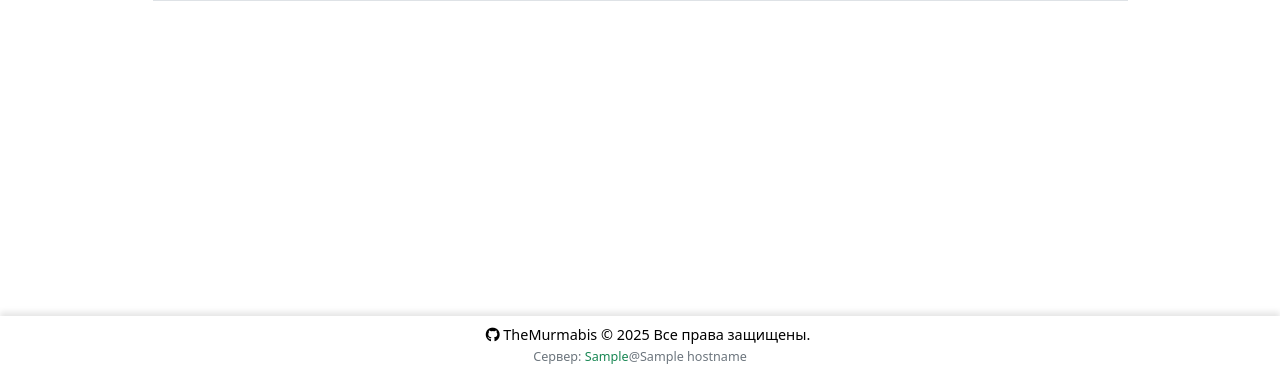
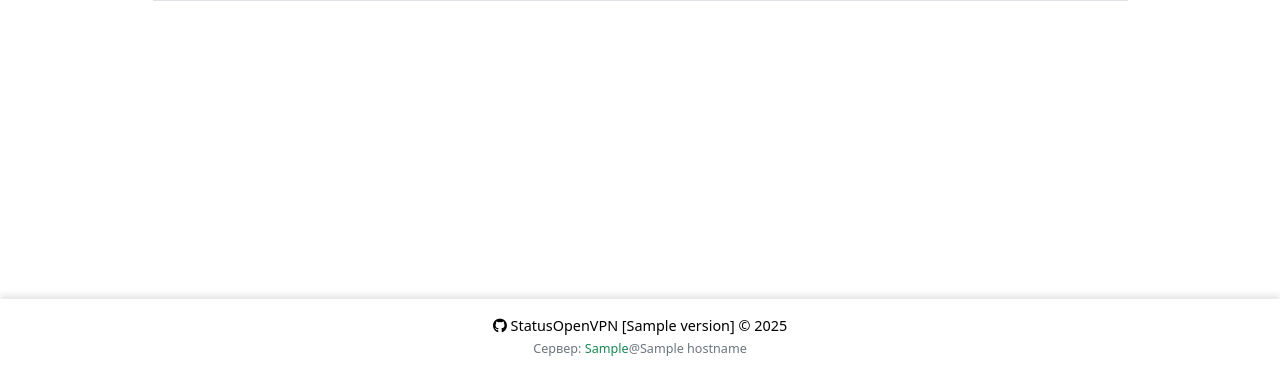
Before and after one commit to TheMurmabis/StatusOpenVPN, a Python web app: template templates/wg.html in a window 1280 px wide. Shown: the part 425-800 px from the top of the page. Run offline with Jinja, Linux system fonts and the light colour scheme; the template is opened without the code that fills it: most values are stand-ins (such as "Sample title", 1, 10 or a date in 2020); some libraries are stand-ins or nearby versions.

Commit message:
Fix_250408

```diff
--- a/templates/base.html
+++ b/templates/base.html
@@ -8,7 +8,7 @@
     <link rel="icon" href="{{ url_for('static', filename='favicon.ico') }}" type="image/x-icon">
     <link rel="stylesheet" href="https://cdn.jsdelivr.net/npm/bootstrap@5.0.2/dist/css/bootstrap.min.css">
     <link rel="stylesheet" href="{{ url_for('static', filename='css/main.css') }}">
-    <link rel="stylesheet" href="https://cdnjs.cloudflare.com/ajax/libs/font-awesome/6.0.0-beta3/css/all.min.css">
+    <link rel="stylesheet" href="https://cdn.jsdelivr.net/npm/@fortawesome/fontawesome-free@6.0.0-beta3/css/all.min.css">
     <link rel="stylesheet" href="https://cdn.jsdelivr.net/npm/bootstrap-icons@1.10.3/font/bootstrap-icons.css">
 </head>
 
@@ -77,20 +77,22 @@
             </main>
         </div>
     </div>
-    <footer class="text-center py-2 mt-4">
-        <div>
-            <a href="https://github.com/TheMurmabis/StatusOpenVPN" class="ms-3" target="_blank"
-                rel="noopener noreferrer">
-                <i class="fab fa-github"></i> TheMurmabis
-            </a> © 2025 Все права защищены.
+    <footer class="py-3 mt-4">
+        <div class="container text-center">
+            <div class="mb-1">
+                <a href="https://github.com/TheMurmabis/StatusOpenVPN" target="_blank" rel="noopener noreferrer" class="text-decoration-none text-reset">
+                    <i class="fab fa-github"></i> StatusOpenVPN [{{ version }}]</span>
+                </a>
+                © 2025
+            </div>
+            <div class="small text-muted">
+                Сервер: <span class="text-success">{{ server_ip }}</span>@{{ hostname }}
+            </div>
         </div>
-        <span class="text-center text-muted small">Сервер: <span class="text-success">{{server_ip}}</span>@{{ hostname }}
     </footer>
 
     <script src="https://cdn.jsdelivr.net/npm/bootstrap@5.0.2/dist/js/bootstrap.bundle.min.js"></script>
     <script src="https://unpkg.com/feather-icons"></script>
-    <script src="https://code.jquery.com/jquery-3.5.1.slim.min.js"></script>
-    <script src="https://stackpath.bootstrapcdn.com/bootstrap/4.5.2/js/bootstrap.min.js"></script>
     <script>feather.replace();</script>
     <script src="{{ url_for('static', filename='js/base.js') }}"></script>
 
--- a/templates/login.html
+++ b/templates/login.html
@@ -55,8 +55,8 @@
   <footer class="text-center py-3 mt-4">
     <div>
       <a href="https://github.com/TheMurmabis/StatusOpenVPN" class="ms-3" target="_blank" rel="noopener noreferrer">
-        <i class="fab fa-github"></i> TheMurmabis
-      </a> © 2025 Все права защищены.
+        <i class="fab fa-github"></i> StatusOpenVPN [{{ version }}]
+      </a> © 2025
     </div>
   </footer>
 
```
Also changed, not shown: main.py (+19 -1 lines), src/vpn_bot.py (+21 -15 lines), README.md.
